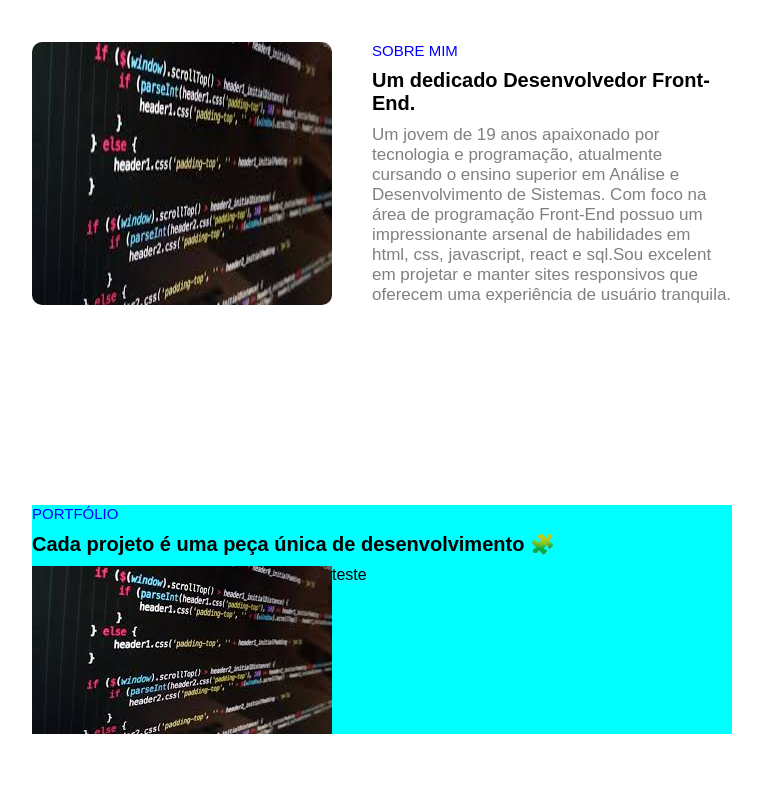
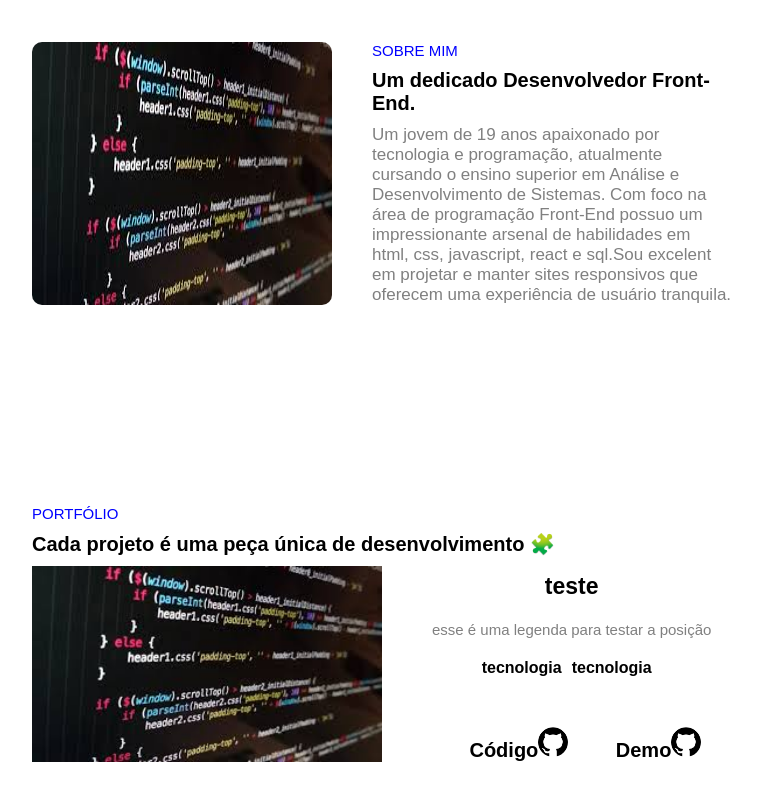
Before and after one commit to Ramom-Gomes/Meu-Portfolio, a React (Vite) app: page / in a window 1280 px wide. Shown: the part 673-1473 px from the top of the page, without its empty margins (258-1021 px from the left). Before the commit the page ends 1407 px from the top, so only its background shows below. Built offline with nearby package versions, Linux system fonts and the light colour scheme.

Commit message:
secao-portfolio-atualizacoes

```diff
--- a/src/App.css
+++ b/src/App.css
@@ -151,9 +151,64 @@
 .secaoport {
     max-width: 700px;
     margin: auto;
-    background-color: aqua;
+    margin-bottom: 100px;
 }
 
 .projetos {
     display: flex;
 }
+
+.projetoimagem {
+    width: 350px;
+}
+
+.projetodescricao {
+    display: flex;
+    flex-direction: column;
+    margin-left: 50px;
+}
+
+.projetotitulo {
+    color: black;
+    font-weight: bold;
+    font-size: 23px;
+    margin: auto;
+    margin-bottom: 15px;
+}
+
+.projetosemititulo {
+    color: #808080;
+    font-size: 15px;
+    margin: auto;
+    margin-bottom: 15px;
+}
+
+.projetotecnologias {
+    display: flex;
+    margin: auto;
+    margin-bottom: 50px;
+}
+
+.tecnologiausada {
+    color: black;
+    font-weight: bold;
+    margin-right: 10px;
+}
+
+.projetoredes {
+    display: flex;
+}
+
+.projetogit {
+    text-decoration: none;
+    font-size: 20px;
+    font-weight: bold;
+    color: black;
+    margin: auto;
+    margin-right: 10px;
+}
+
+.projetoredesimagem {
+    width: 30px;
+    border-radius: 50%;
+}
--- a/src/App.jsx
+++ b/src/App.jsx
@@ -67,9 +67,17 @@ const app = () => {
           <h3 className="portfoliodescricao">Cada projeto é uma peça única de desenvolvimento 🧩</h3>
           <div className="projetos">
             <img className="projetoimagem" src={FotoIlustra} alt="" />
-            <div>
-              <p>teste</p>
-
+            <div className="projetodescricao">
+              <p className="projetotitulo">teste</p>
+              <p className="projetosemititulo">esse é uma legenda para testar a posição</p>
+              <div className="projetotecnologias">
+                <p className="tecnologiausada">tecnologia</p>
+                <p className="tecnologiausada">tecnologia</p>
+              </div>
+              <div className="projetoredes">
+                <a className="projetogit" href="">Código<img className="projetoredesimagem" src={FotoGit} alt="" /></a>
+                <a className="projetogit" href="">Demo<img className="projetoredesimagem" src={FotoGit} alt="" /></a>
+              </div>
             </div>
           </div>
         </section>
```
